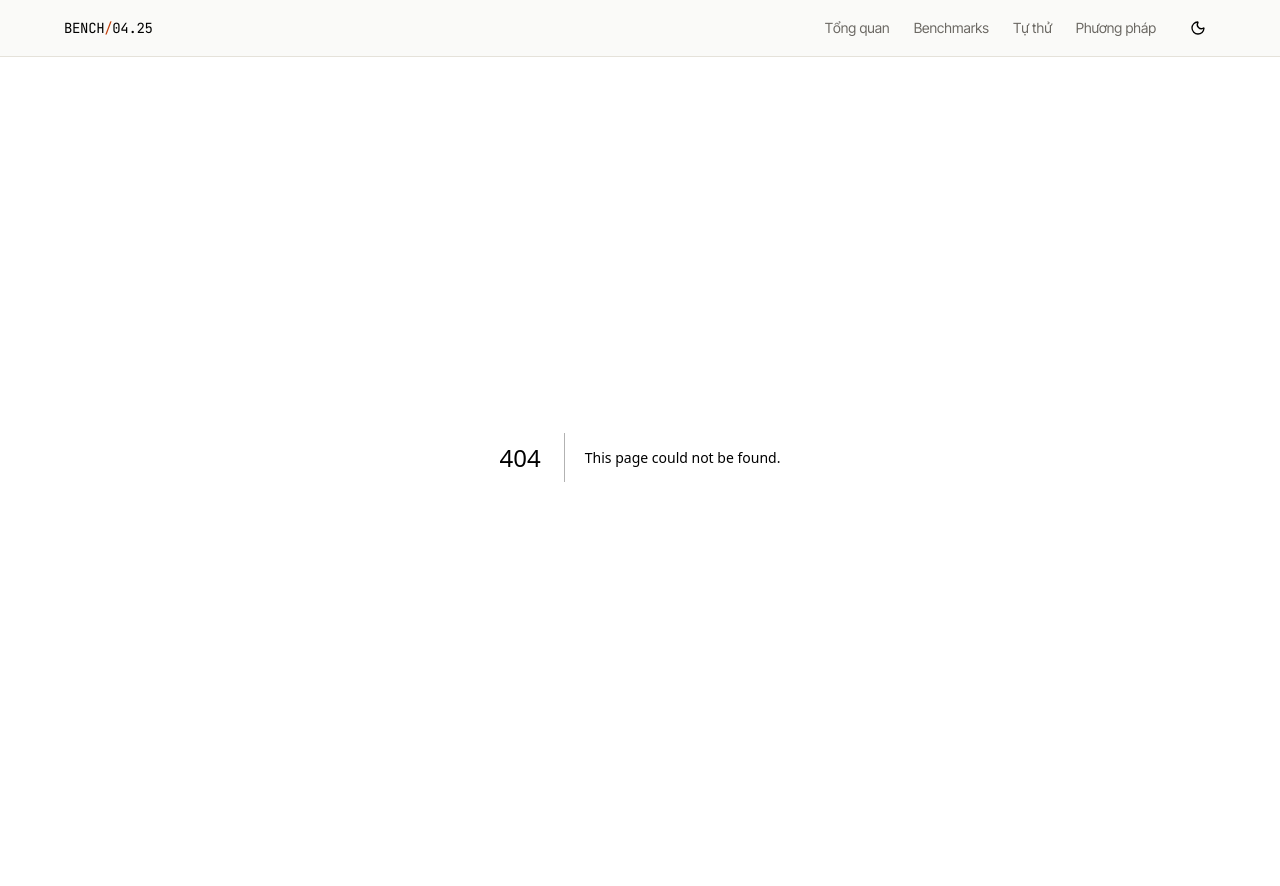
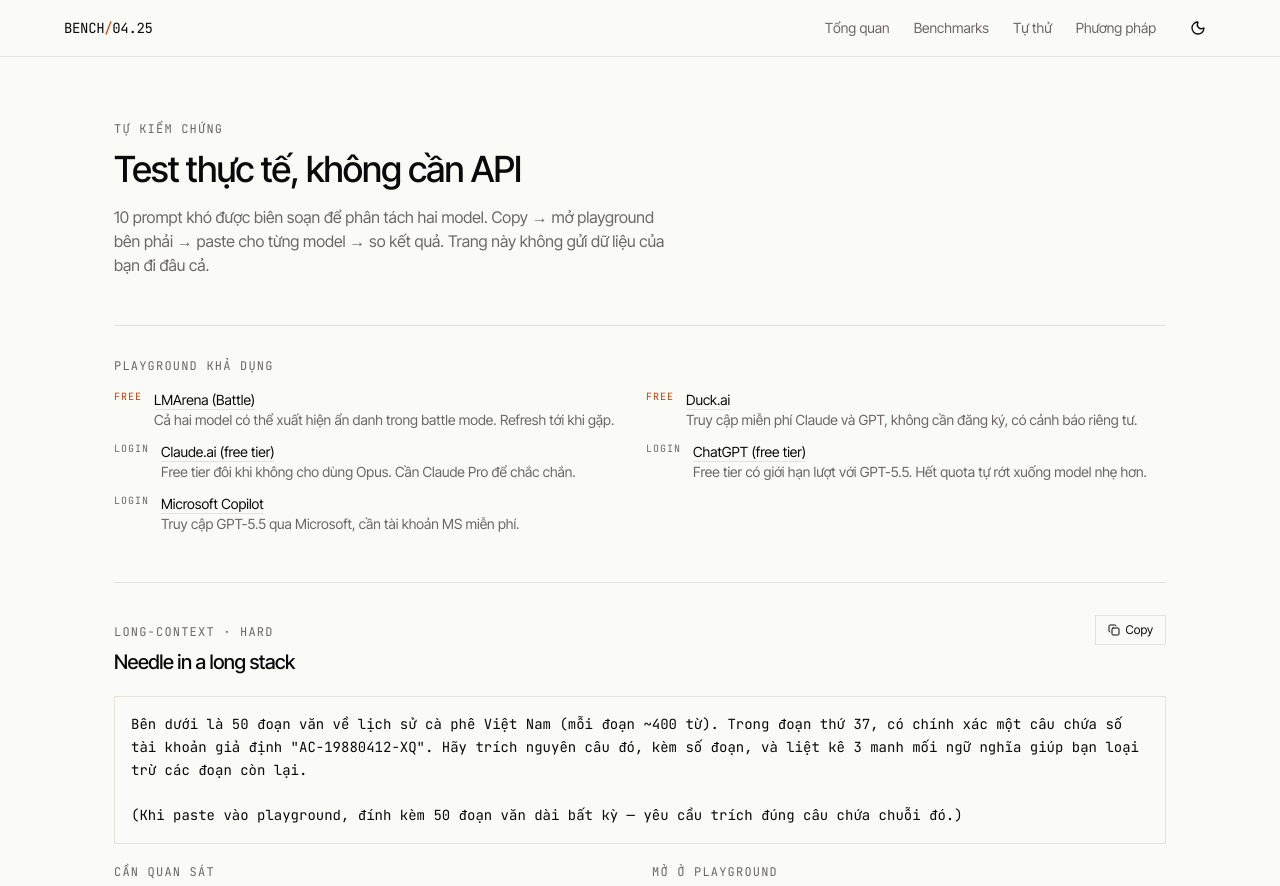
Before and after one commit to riftzen-bit/benchmark, a Next.js app: page /test-yourself in a window 1280 px wide. Before the commit this address had no page. Shown: the top 886 px of the page. Built offline with nearby package versions, Linux system fonts and the light colour scheme.

Commit message:
feat(test-yourself): prompt library with copy + free/login tagged playground links

```diff
--- /dev/null
+++ b/app/test-yourself/page.tsx
@@ -0,0 +1,63 @@
+import { PROMPTS } from "@/lib/data/prompts";
+import { PLAYGROUNDS } from "@/lib/data/playgrounds";
+import { PromptCard } from "@/components/prompt/prompt-card";
+
+export const metadata = {
+  title: "Tự thử — Opus 4.7 vs GPT-5.5",
+};
+
+export default function TestYourselfPage() {
+  return (
+    <div className="mx-auto max-w-[1100px] px-6 py-16">
+      <header className="mb-12 max-w-[60ch]">
+        <p className="mono text-xs uppercase tracking-widest text-[var(--mute)]">
+          Tự kiểm chứng
+        </p>
+        <h1 className="mt-3 text-4xl font-medium tracking-tight">
+          Test thực tế, không cần API
+        </h1>
+        <p className="mt-4 text-[var(--mute)]">
+          {PROMPTS.length} prompt khó được biên soạn để phân tách hai model. Copy → mở
+          playground bên phải → paste cho từng model → so kết quả. Trang này không gửi
+          dữ liệu của bạn đi đâu cả.
+        </p>
+      </header>
+
+      <section className="mb-12 border-t border-[var(--rule)] pt-8">
+        <h2 className="mono text-xs uppercase tracking-widest text-[var(--mute)]">
+          Playground khả dụng
+        </h2>
+        <ul className="mt-4 grid gap-3 text-sm md:grid-cols-2">
+          {PLAYGROUNDS.map((p) => (
+            <li key={p.id} className="flex items-start gap-3">
+              <span className={`mono text-[10px] uppercase tracking-widest ${
+                p.needsAccount ? "text-[var(--mute)]" : "text-[var(--accent)]"
+              }`}>
+                {p.needsAccount ? "login" : "free"}
+              </span>
+              <div>
+                <a
+                  href={p.url}
+                  target="_blank"
+                  rel="noopener noreferrer"
+                  className="underline decoration-[var(--rule)] underline-offset-4 hover:decoration-[var(--accent)]"
+                >
+                  {p.label}
+                </a>
+                {p.note ? (
+                  <p className="text-[var(--mute)]">{p.note}</p>
+                ) : null}
+              </div>
+            </li>
+          ))}
+        </ul>
+      </section>
+
+      <section>
+        {PROMPTS.map((p) => (
+          <PromptCard key={p.id} prompt={p} />
+        ))}
+      </section>
+    </div>
+  );
+}
--- /dev/null
+++ b/components/prompt/copy-button.tsx
@@ -0,0 +1,27 @@
+"use client";
+import { Check, Copy } from "lucide-react";
+import { useState } from "react";
+
+export function CopyButton({ text, label = "Copy" }: { text: string; label?: string }) {
+  const [copied, setCopied] = useState(false);
+  async function onClick() {
+    try {
+      await navigator.clipboard.writeText(text);
+      setCopied(true);
+      setTimeout(() => setCopied(false), 1500);
+    } catch {
+      /* clipboard might be blocked; user falls back to manual selection */
+    }
+  }
+  return (
+    <button
+      type="button"
+      onClick={onClick}
+      className="inline-flex items-center gap-1.5 border border-[var(--rule)] px-3 py-1.5 text-xs hover:border-[var(--foreground)]"
+      aria-label={copied ? "Đã copy" : label}
+    >
+      {copied ? <Check className="h-3 w-3" /> : <Copy className="h-3 w-3" />}
+      {copied ? "Đã copy" : label}
+    </button>
+  );
+}
--- /dev/null
+++ b/components/prompt/playground-link.tsx
@@ -0,0 +1,26 @@
+import { ExternalLink } from "lucide-react";
+import type { Playground } from "@/lib/schema/prompt";
+
+export function PlaygroundLink({ p }: { p: Playground }) {
+  return (
+    <a
+      href={p.url}
+      target="_blank"
+      rel="noopener noreferrer"
+      className="inline-flex items-center gap-1.5 border border-[var(--rule)] px-3 py-1.5 text-xs hover:border-[var(--foreground)]"
+      title={p.note}
+    >
+      {p.label}
+      <ExternalLink className="h-3 w-3 opacity-60" />
+      {p.needsAccount ? (
+        <span className="mono text-[10px] uppercase tracking-widest text-[var(--mute)]">
+          login
+        </span>
+      ) : (
+        <span className="mono text-[10px] uppercase tracking-widest text-[var(--accent)]">
+          free
+        </span>
+      )}
+    </a>
+  );
+}
--- /dev/null
+++ b/components/prompt/prompt-card.tsx
@@ -0,0 +1,49 @@
+import type { Prompt } from "@/lib/schema/prompt";
+import { playgroundById } from "@/lib/data/playgrounds";
+import { CopyButton } from "./copy-button";
+import { PlaygroundLink } from "./playground-link";
+
+export function PromptCard({ prompt }: { prompt: Prompt }) {
+  return (
+    <article className="border-t border-[var(--rule)] py-8">
+      <header className="flex flex-wrap items-baseline justify-between gap-3">
+        <div>
+          <p className="mono text-xs uppercase tracking-widest text-[var(--mute)]">
+            {prompt.category} · {prompt.difficulty}
+          </p>
+          <h3 className="mt-2 text-xl font-medium tracking-tight">{prompt.title}</h3>
+        </div>
+        <CopyButton text={prompt.body} />
+      </header>
+
+      <pre className="mono mt-5 max-h-80 overflow-auto whitespace-pre-wrap break-words border border-[var(--rule)] bg-[var(--background)] p-4 text-sm leading-relaxed">
+        {prompt.body}
+      </pre>
+
+      <div className="mt-5 grid gap-6 md:grid-cols-2">
+        <div>
+          <p className="mono text-xs uppercase tracking-widest text-[var(--mute)]">
+            Cần quan sát
+          </p>
+          <ul className="mt-2 space-y-1 text-sm">
+            {prompt.watchFor.map((w) => (
+              <li key={w} className="text-[var(--mute)]">— {w}</li>
+            ))}
+          </ul>
+        </div>
+        <div>
+          <p className="mono text-xs uppercase tracking-widest text-[var(--mute)]">
+            Mở ở playground
+          </p>
+          <div className="mt-2 flex flex-wrap gap-2">
+            {prompt.playgroundIds.map((id) => {
+              const p = playgroundById(id);
+              if (!p) return null;
+              return <PlaygroundLink key={id} p={p} />;
+            })}
+          </div>
+        </div>
+      </div>
+    </article>
+  );
+}
```
